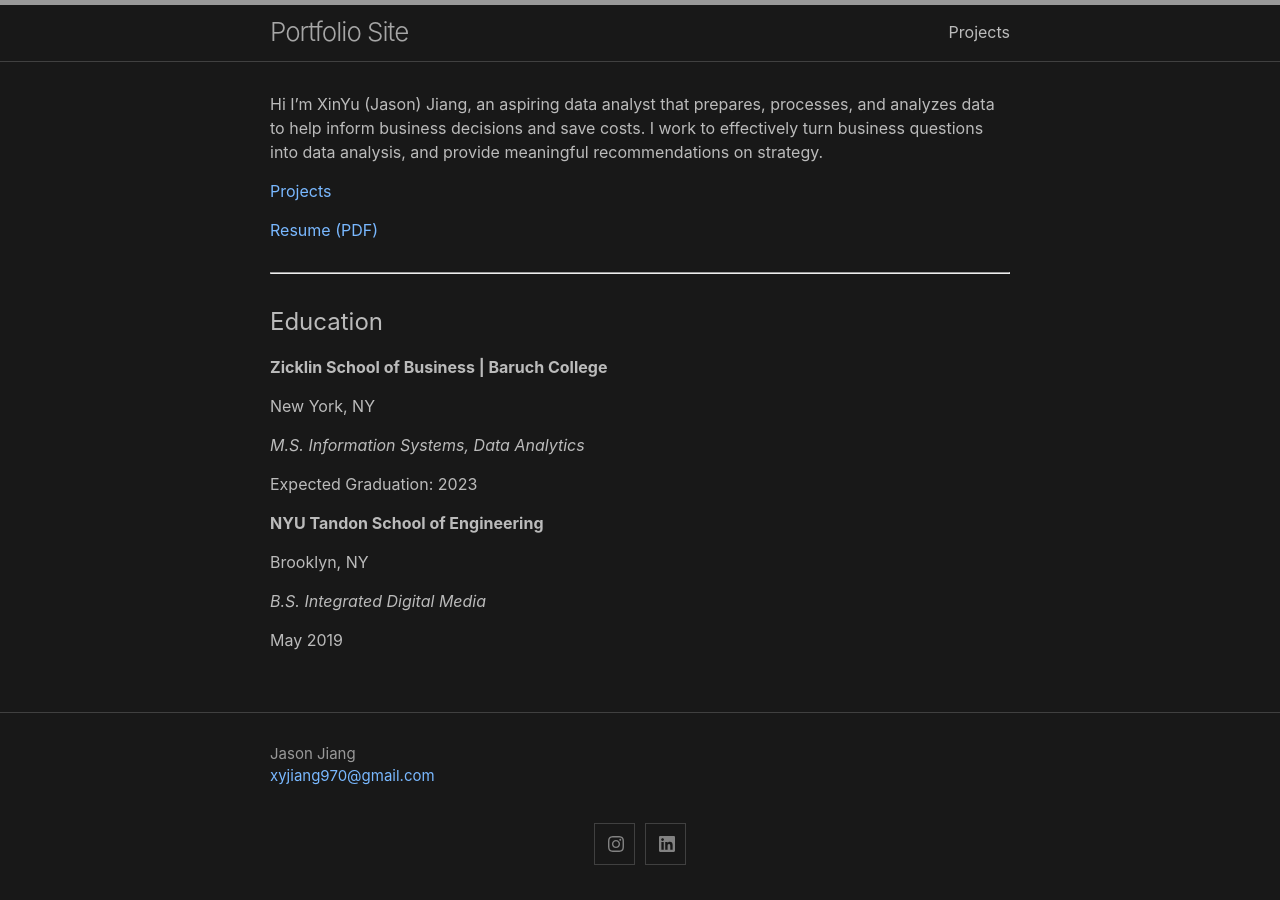
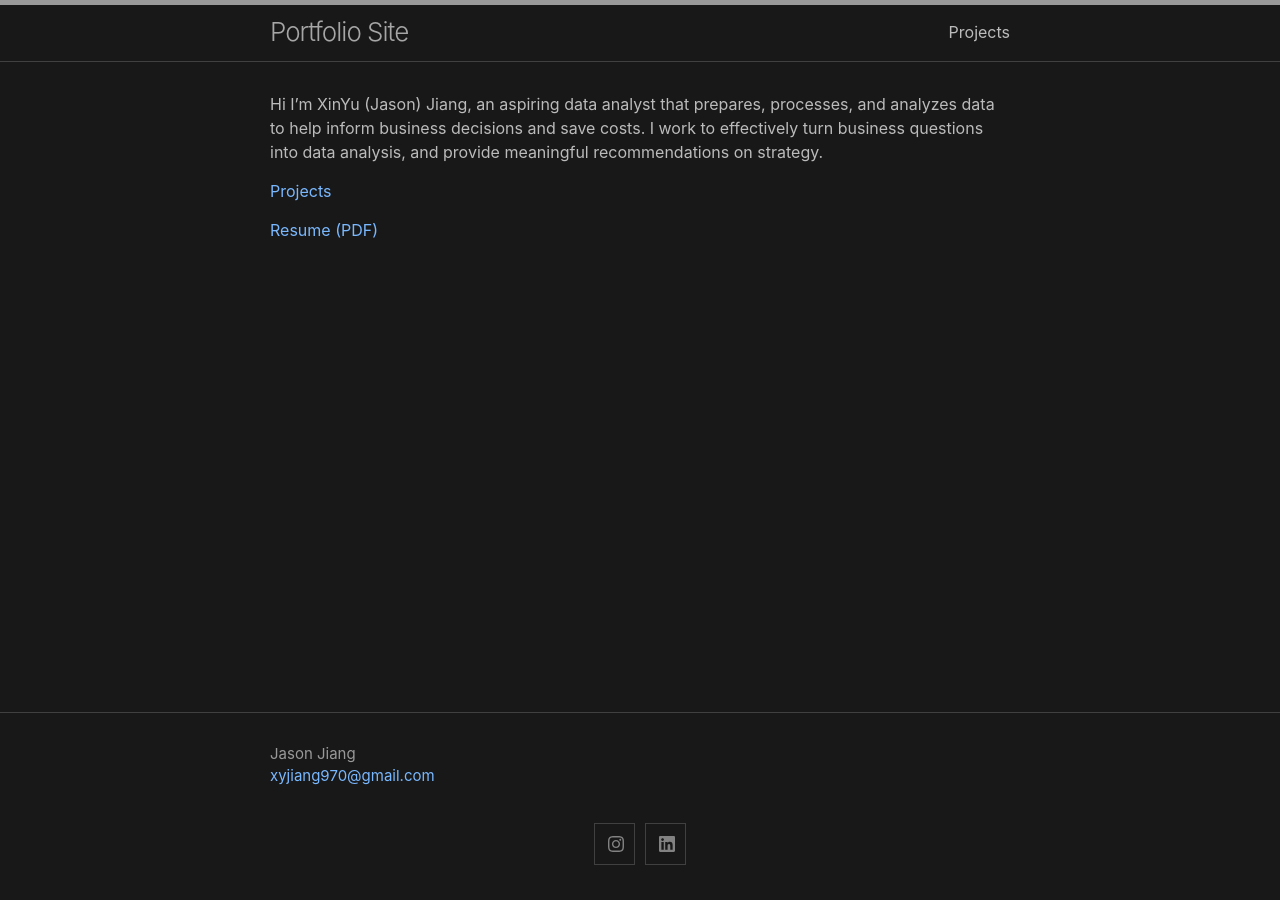
Before and after one commit to xyjiang970/xyjiang970.github.io, a Jekyll site: the page built from index.md, in a window 1280 px wide. Built offline with Jekyll 4.4.1, drawn with Linux system fonts in a browser that asks for light colours.

Commit message:
Add files via upload

```diff
--- a/index.md
+++ b/index.md
@@ -12,22 +12,3 @@ Hi I'm XinYu (Jason) Jiang, an aspiring data analyst that prepares, processes, a
 [Projects](/projects/projects_home.md)
 
 [Resume (PDF)](/jason_resume.pdf){:target="_blank"}
-
-------------------------------------------------
-## Education
-**Zicklin School of Business \| Baruch College**
-
-New York, NY
-
-_M.S. Information Systems, Data Analytics_
-
-Expected Graduation: 2023
-
-
-**NYU Tandon School of Engineering**
-
-Brooklyn, NY
-
-_B.S. Integrated Digital Media_
-
-May 2019
```
